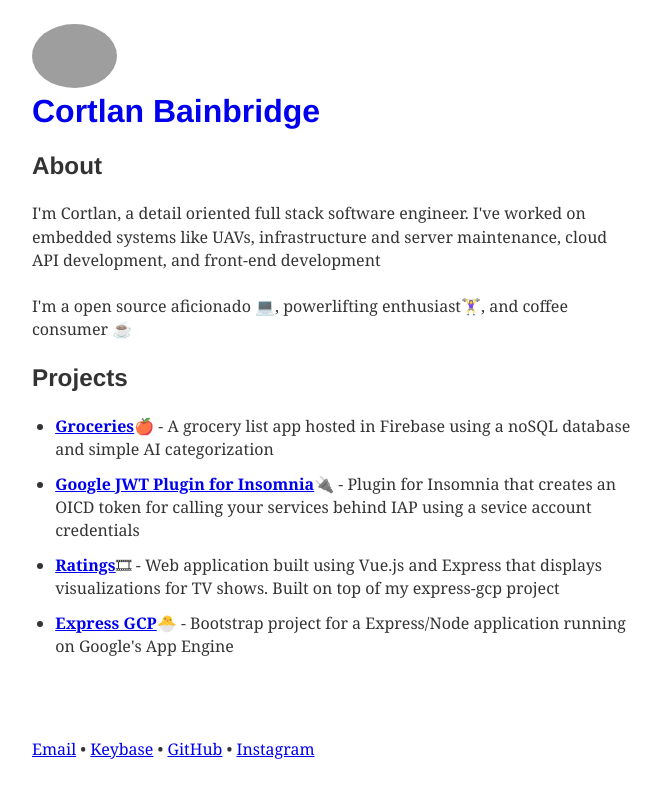
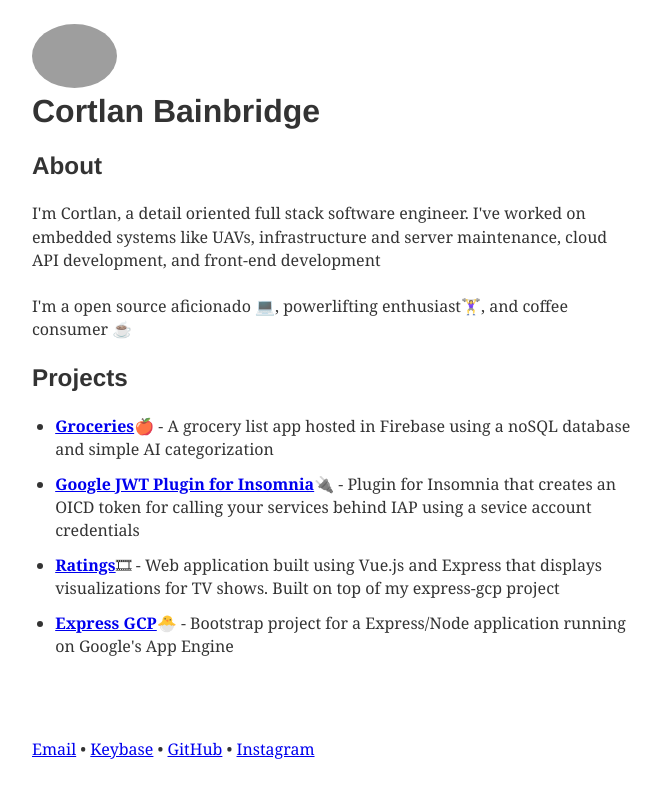
Before and after one commit to cortl/personal-site-gatsby, a Gatsby site: page / in a window 1280 px wide. Shown: the whole page, without its empty margins (306-967 px from the left). Built offline with nearby package versions, Linux system fonts and the light colour scheme; Gatsby itself is replaced by a stand-in of ours; some packages are replaced by stand-ins of ours; grey boxes are pictures that could not be loaded.

Commit message:
fixing package and removing link

```diff
--- a/package.json
+++ b/package.json
@@ -40,7 +40,7 @@
     "react-skeleton-css": "^1.1.0",
     "react-typography": "^0.16.19",
     "typography": "^0.16.19",
-    "typography-theme-parnassus": "^0.16.19"
+    "typography-theme-funston": "^0.16.19"
   },
   "devDependencies": {
     "husky": "^3.0.1",
--- a/src/components/header.js
+++ b/src/components/header.js
@@ -1,4 +1,3 @@
-import { Link } from 'gatsby';
 import PropTypes from 'prop-types';
 import React from 'react';
 import Profile from './profile';
@@ -6,16 +5,7 @@ import Profile from './profile';
 export const Header = ({ siteTitle }) => (
 	<div id='header'>
 		<Profile />
-		<h1>
-			<Link
-				to='/'
-				style={{
-					textDecoration: `none`,
-				}}
-			>
-				{siteTitle}
-			</Link>
-		</h1>
+		<h1>{siteTitle}</h1>
 	</div>
 );
 
```
Also changed, not shown: 1 other file.
